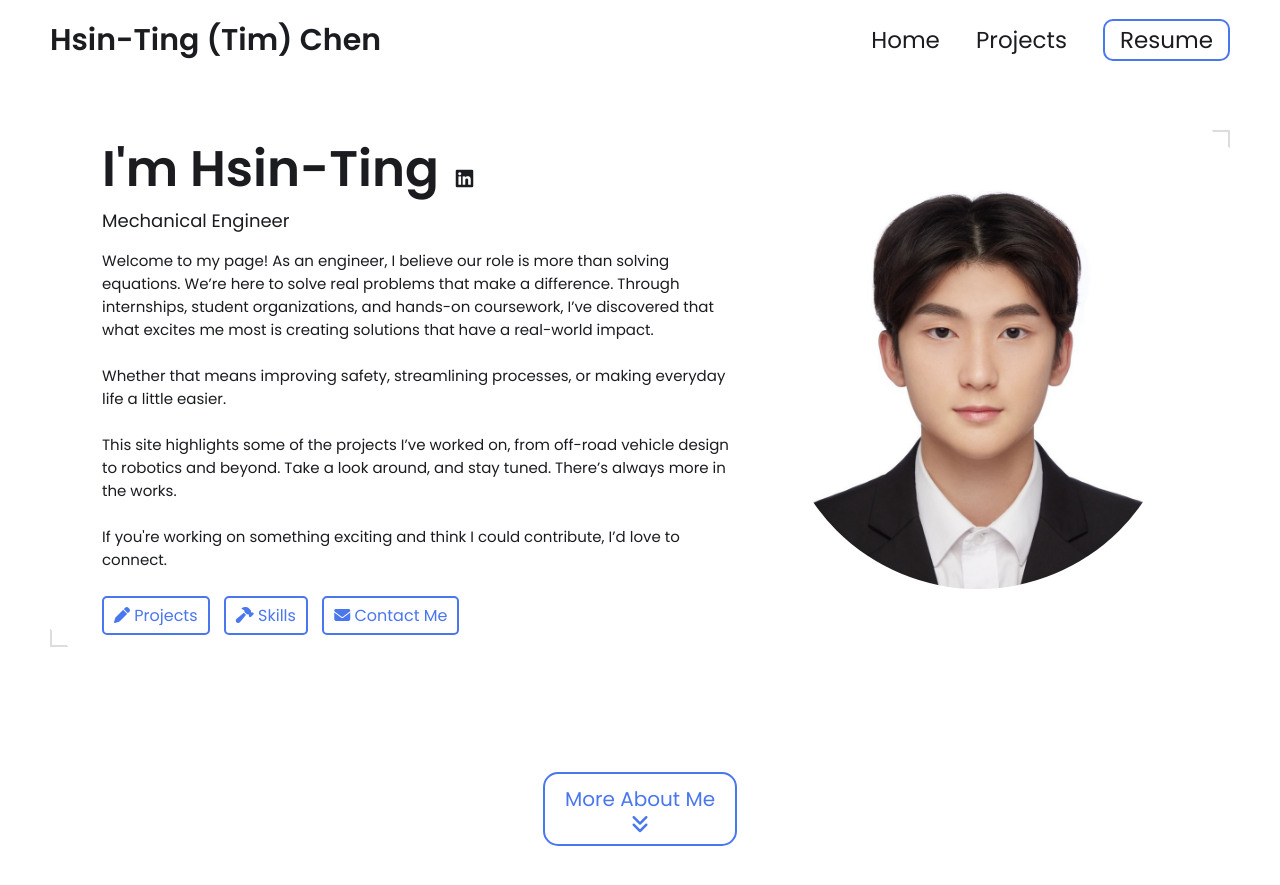
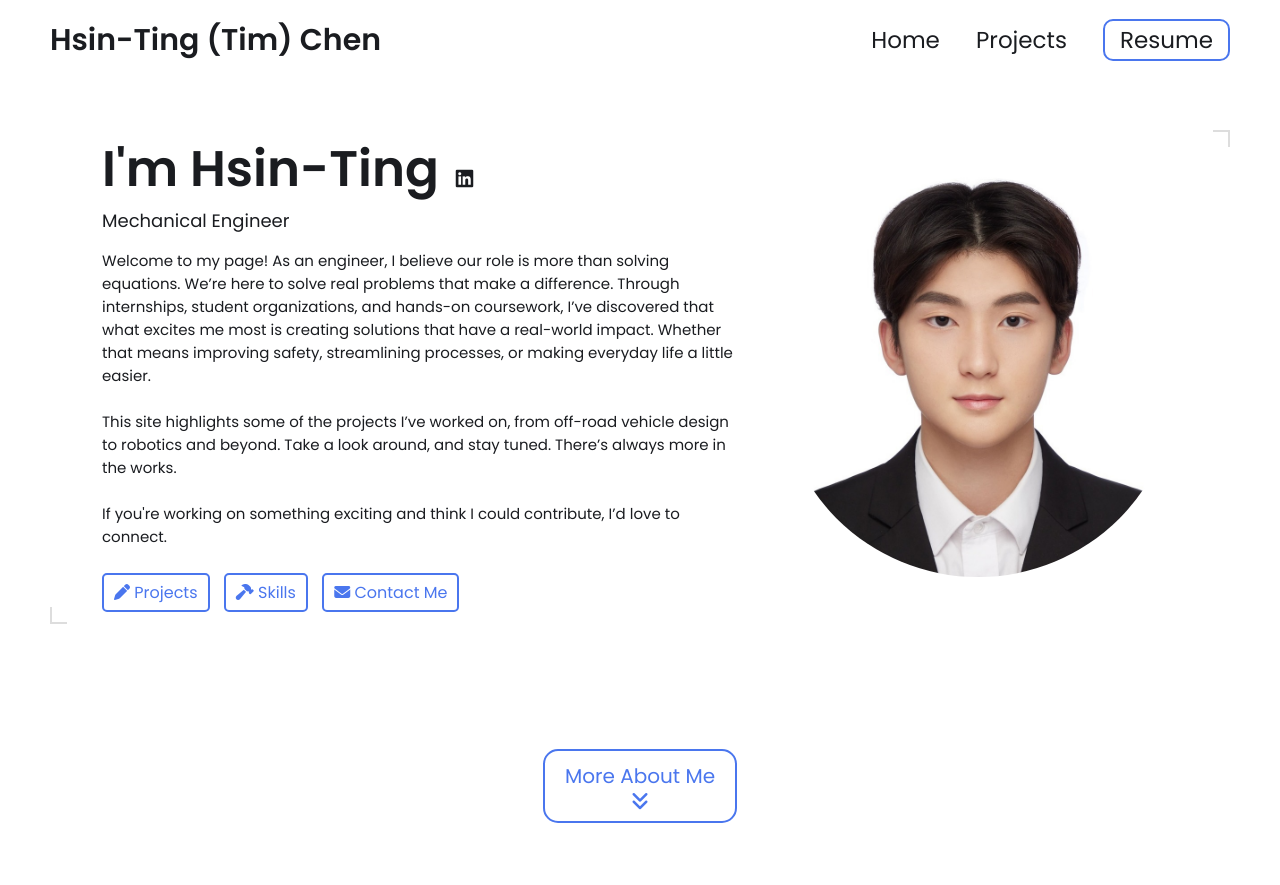
Before and after one commit to timchen863/timchen863.github.io, a Jekyll site: the page built from index.html, in a window 1280 px wide and 900 px high. Shown: the top 885 px of the window. Built offline with Jekyll 4.4.1, drawn with Linux system fonts in a browser that asks for light colours.

Commit message:
Update _config.yml

```diff
--- a/_config.yml
+++ b/_config.yml
@@ -15,7 +15,7 @@ title: Tim's Portfolio # This is what shows up in the tab of the browser
 name: Hsin-Ting (Tim) Chen
 headline: Mechanical Engineer
 description: >- # dont remove this line. this will ignore all new lines until the next section
-  Welcome to my page! As an engineer, I believe our role is more than solving equations. We’re here to solve real problems that make a difference. Through internships, student organizations, and hands-on coursework, I’ve discovered that what excites me most is creating solutions that have a real-world impact.<br><br>
+  Welcome to my page! As an engineer, I believe our role is more than solving equations. We’re here to solve real problems that make a difference. Through internships, student organizations, and hands-on coursework, I’ve discovered that what excites me most is creating solutions that have a real-world impact.
   Whether that means improving safety, streamlining processes, or making everyday life a little easier.<br><br>
   This site highlights some of the projects I’ve worked on, from off-road vehicle design to robotics and beyond. Take a look around, and stay tuned. There’s always more in the works.<br><br>
   If you're working on something exciting and think I could contribute, I’d love to connect.
```
